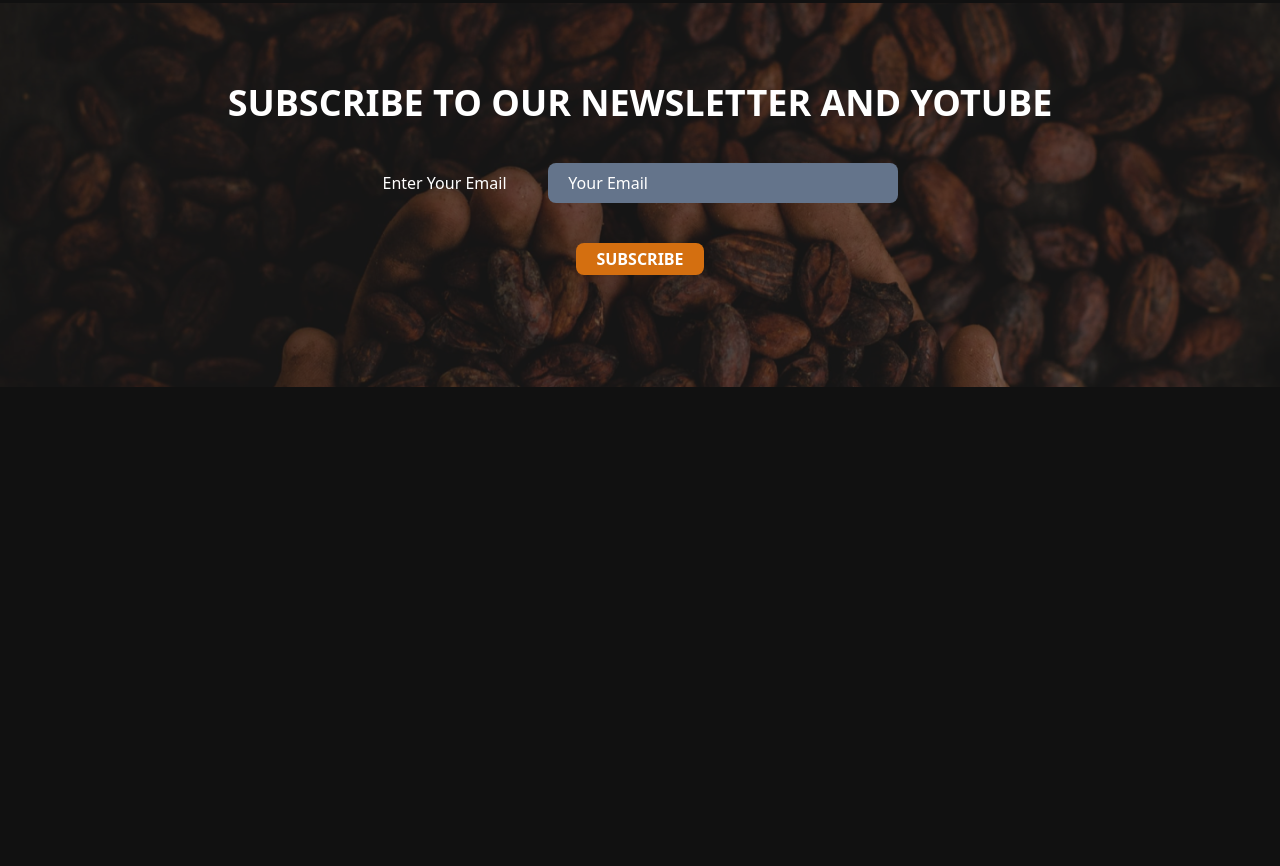
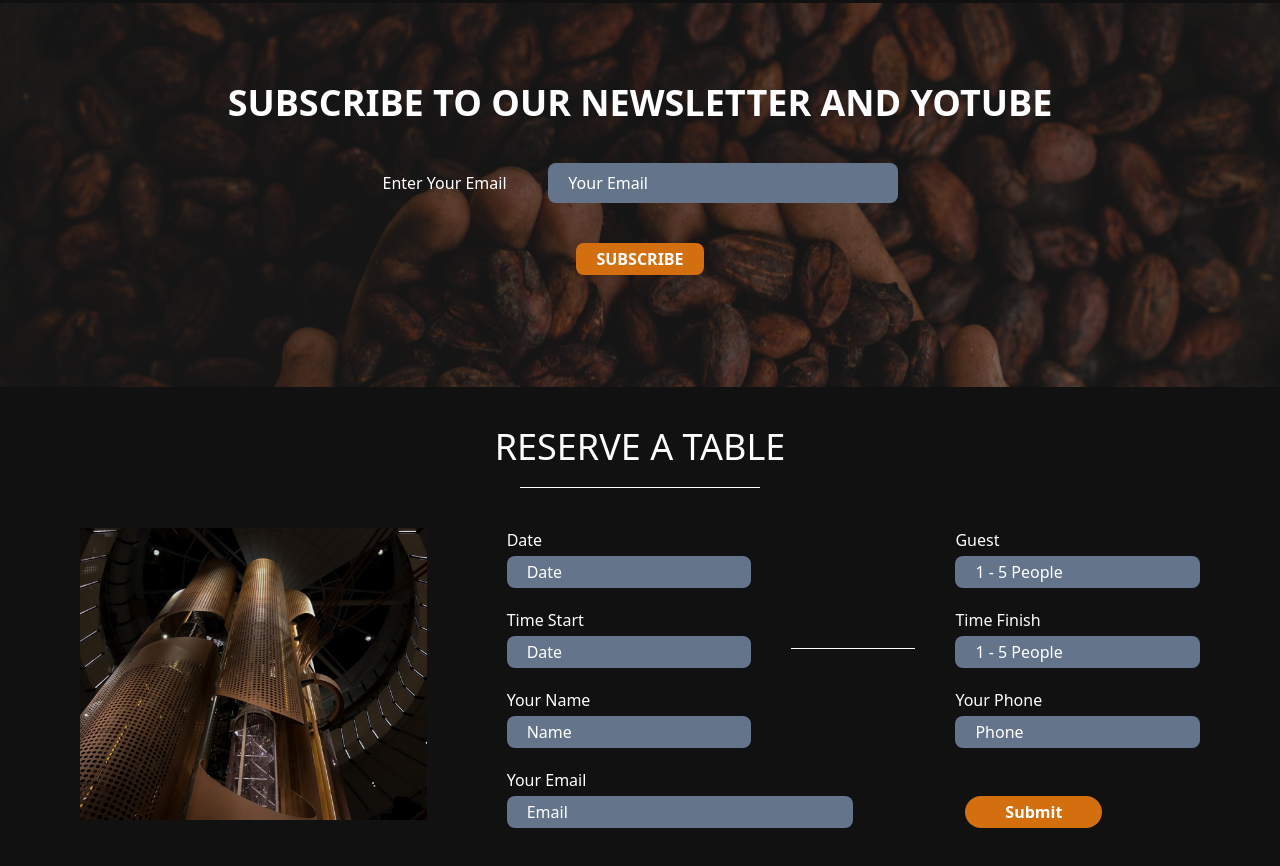
Before and after one commit to dpbayu/WebsiteChillBurn, a plain HTML site: page index.html in a window 1280 px wide. Shown: the part 5715-6581 px from the top of the page. Before the commit the page ends 6142 px from the top, so only its background shows below. Drawn offline with nearby package versions, Linux system fonts and the light colour scheme.

Commit message:
section 11

```diff
--- a/index.html
+++ b/index.html
@@ -542,6 +542,90 @@
         </div>
     </div>
     <!-- Section 10 End -->
+    <!-- Section 11 Start -->
+    <div class="my-10 text-center">
+        <h4 class="text-white text-4xl">RESERVE A TABLE</h4>
+        <div class="h-[1px] w-60 bg-white mx-auto mt-5"></div>
+        <div class="flex px-20 my-10 gap-20">
+            <div class="w-1/2">
+                <img src="./img/6.png" alt="section11">
+            </div>
+            <div class="flex flex-col w-full gap-5">
+                <!-- Row 1 Start -->
+                <div class="w-full flex gap-10 text-left items-center">
+                    <div class="w-1/2">
+                        <form action="#" class="text-white flex flex-col gap-1">
+                            <p>Date</p>
+                            <input type="text" placeholder="Date"
+                                class="py-1 w-full rounded-lg bg-slate-500 placeholder-white px-5">
+                        </form>
+                    </div>
+                    <div class="w-44"></div>
+                    <div class="w-1/2">
+                        <form action="#" class="text-white flex flex-col gap-1">
+                            <p>Guest</p>
+                            <input type="text" placeholder="1 - 5 People"
+                                class="py-1 w-full rounded-lg bg-slate-500 placeholder-white px-5">
+                        </form>
+                    </div>
+                </div>
+                <!-- Row 1 End -->
+                <!-- Row 2 Start -->
+                <div class="w-full flex gap-10 text-left items-center">
+                    <div class="w-1/2">
+                        <form action="#" class="text-white flex flex-col gap-1">
+                            <p>Time Start</p>
+                            <input type="text" placeholder="Date"
+                                class="py-1 w-full rounded-lg bg-slate-500 placeholder-white px-5">
+                        </form>
+                    </div>
+                    <div class="h-[1px] w-44 bg-white mx-auto mt-5"></div>
+                    <div class="w-1/2">
+                        <form action="#" class="text-white flex flex-col gap-1">
+                            <p>Time Finish</p>
+                            <input type="text" placeholder="1 - 5 People"
+                                class="py-1 w-full rounded-lg bg-slate-500 placeholder-white px-5">
+                        </form>
+                    </div>
+                </div>
+                <!-- Row 2 End -->
+                <!-- Row 3 Start -->
+                <div class="w-full flex gap-10 text-left items-center">
+                    <div class="w-1/2">
+                        <form action="#" class="text-white flex flex-col gap-1">
+                            <p>Your Name</p>
+                            <input type="text" placeholder="Name"
+                                class="py-1 w-full rounded-lg bg-slate-500 placeholder-white px-5">
+                        </form>
+                    </div>
+                    <div class="w-44"></div>
+                    <div class="w-1/2">
+                        <form action="#" class="text-white flex flex-col gap-1">
+                            <p>Your Phone</p>
+                            <input type="text" placeholder="Phone"
+                                class="py-1 w-full rounded-lg bg-slate-500 placeholder-white px-5">
+                        </form>
+                    </div>
+                </div>
+                <!-- Row 3 End -->
+                <!-- Row 4 Start -->
+                <div class="w-full flex gap-28 text-left items-end">
+                    <div class="w-2/4">
+                        <form action="#" class="text-white flex flex-col gap-1">
+                            <p>Your Email</p>
+                            <input type="text" placeholder="Email"
+                                class="py-1 w-full rounded-lg bg-slate-500 placeholder-white px-5">
+                        </form>
+                    </div>
+                    <div class="w-1/4">
+                        <button class="px-10 py-1 bg-secondary rounded-full font-bold text-white">Submit</button>
+                    </div>
+                </div>
+                <!-- Row 4 End -->
+            </div>
+        </div>
+    </div>
+    <!-- Section 11 End -->
 </body>
 
 </html>
```
Also changed, not shown: img/6.png (added).
